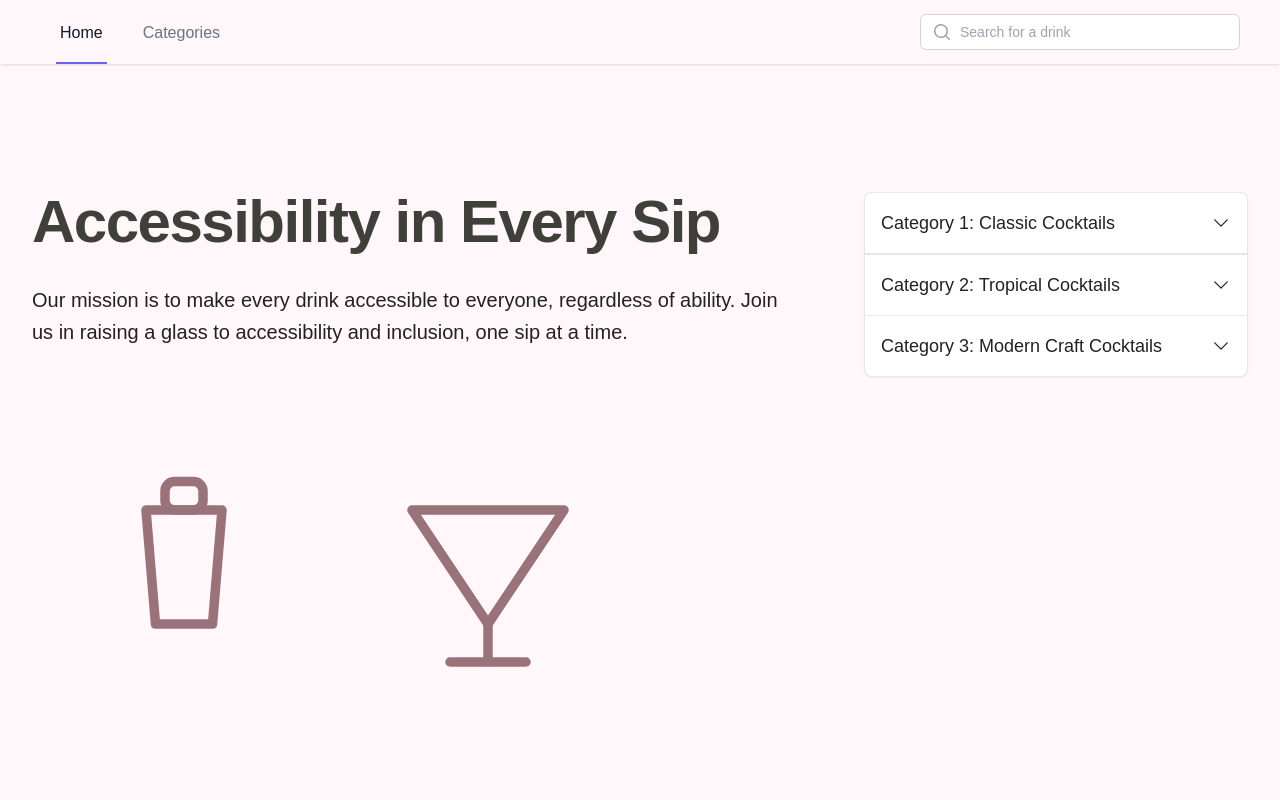
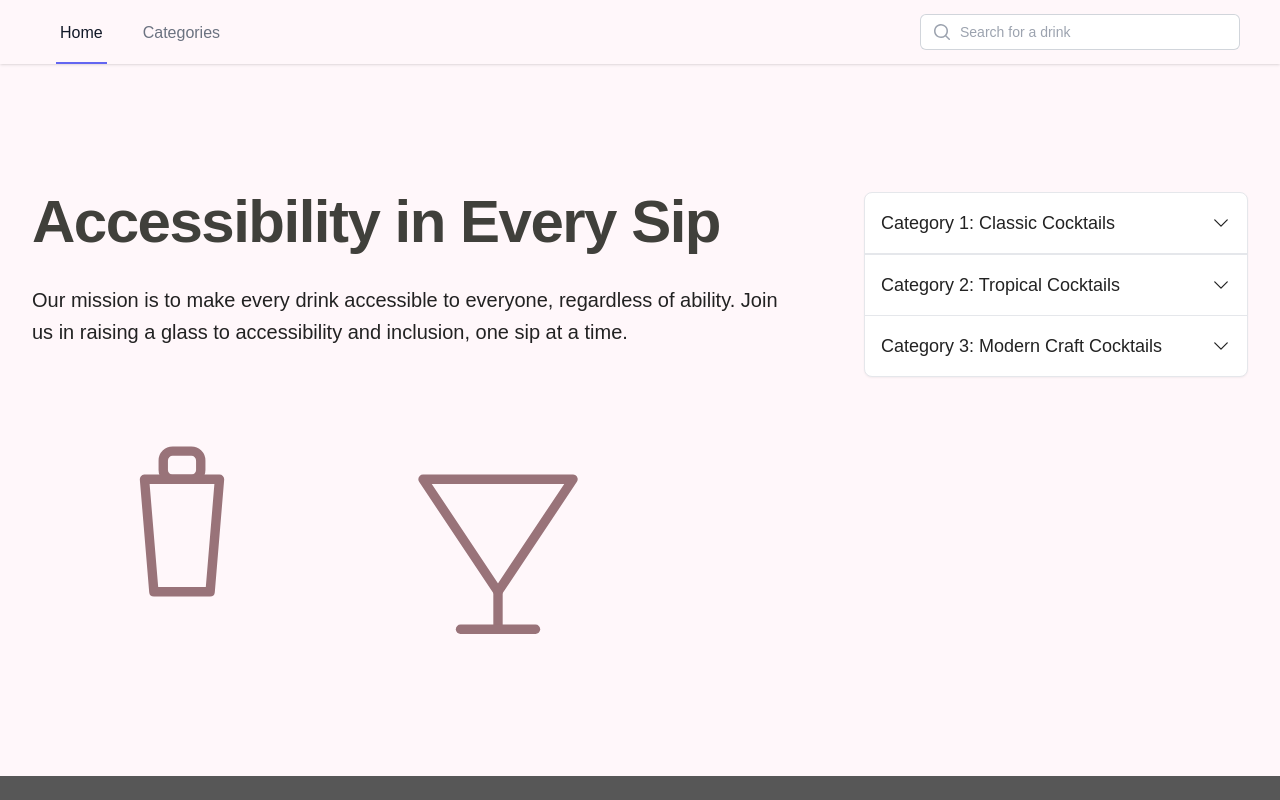
Before and after one commit to andreroxhage/accessible-drinks, a Next.js app: page / in a window 1280 px wide. Shown: the top 800 px of the page. Built offline with nearby package versions, Linux system fonts and the light colour scheme.

Commit message:
Drink icons' height

```diff
--- a/src/app/categories/page.tsx
+++ b/src/app/categories/page.tsx
@@ -24,7 +24,7 @@ export default function Categories() {
               </p>
             </div>
 
-            <div className="sm:ml-4">
+            <div>
               <svg
                 xmlns="http://www.w3.org/2000/svg"
                 className="w-16 h-16 sm:w-20 sm:h-20 md:w-24 md:h-24 text-secondary-pink-darker"
--- a/src/app/page.tsx
+++ b/src/app/page.tsx
@@ -18,19 +18,10 @@ export default function Home() {
             regardless of ability. Join us in raising a glass to accessibility
             and inclusion, one sip at a time.
           </p>
-        </div>
-
-        {/* Accordion Section - 1/3 width (4 columns) */}
-        <div className="w-full max-w-2xl lg:max-w-none lg:col-span-4">
-          <Accordion />
-        </div>
-      </div>
-      <div className="w-full flex flex-row items-end">
+          <div className="flex flex-row items-end gap-4">
             <svg
               xmlns="http://www.w3.org/2000/svg"
-          className="w-1/4 h-1/4 text-secondary-pink-darker"
-          width="64"
-          height="64"
+              className="w-full max-w-prose h-auto text-secondary-pink-darker"
               viewBox="0 0 64 64"
               fill="none"
               stroke="currentColor"
@@ -43,9 +34,7 @@ export default function Home() {
             </svg>
             <svg
               xmlns="http://www.w3.org/2000/svg"
-          className="w-1/4 h-1/4 text-secondary-pink-darker"
-          width="64"
-          height="64"
+              className="w-full max-w-prose h-auto text-secondary-pink-darker"
               viewBox="0 0 64 64"
               fill="none"
               stroke="currentColor"
@@ -58,6 +47,13 @@ export default function Home() {
               <line x1="24" y1="60" x2="40" y2="60" />
             </svg>
           </div>
+        </div>
+
+        {/* Accordion Section - 1/3 width (4 columns) */}
+        <div className="w-full max-w-2xl lg:max-w-none lg:col-span-4">
+          <Accordion />
+        </div>
+      </div>
     </main>
   );
 }
```
Lines whose indentation alone changed are shown as unchanged.
